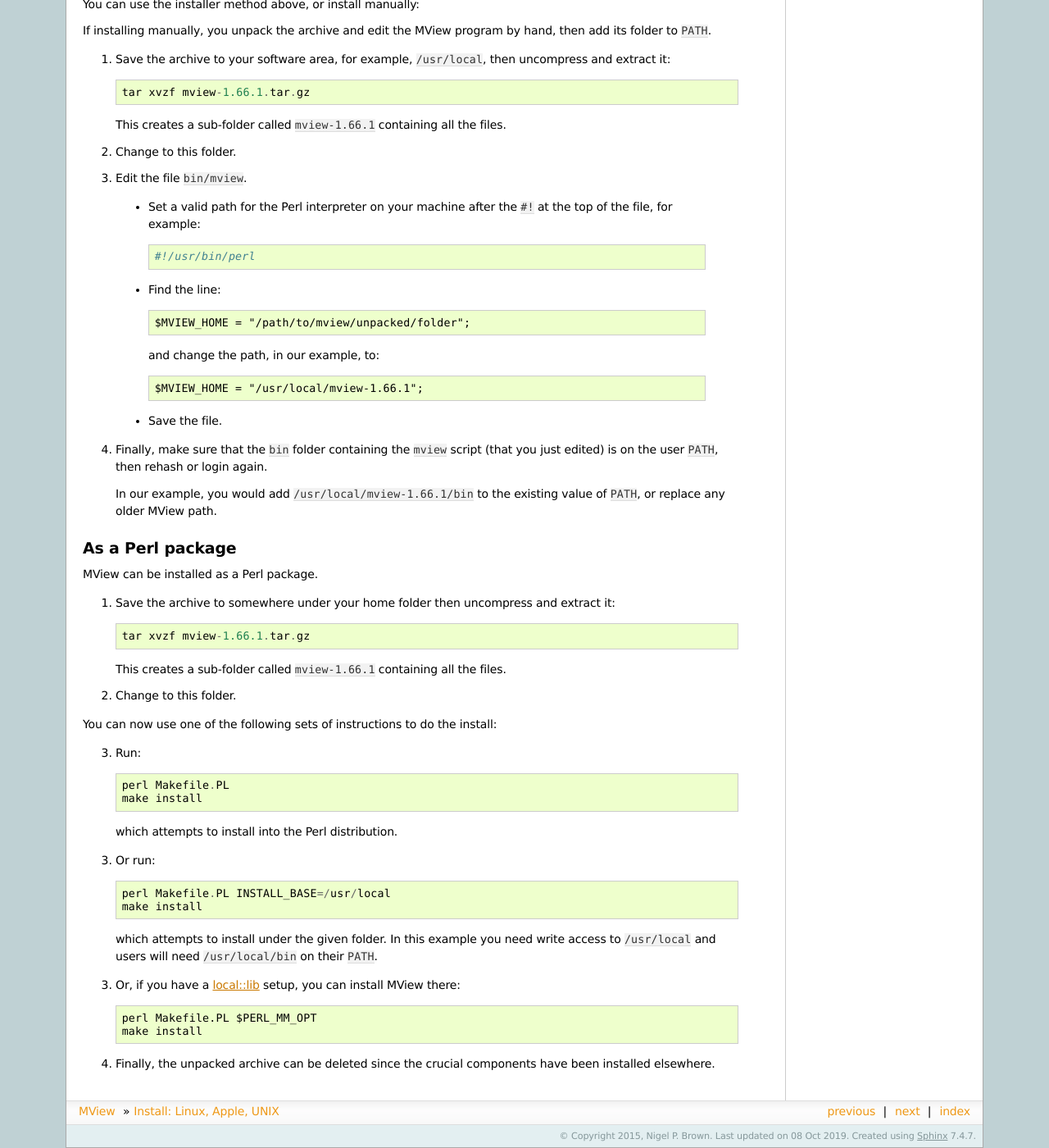
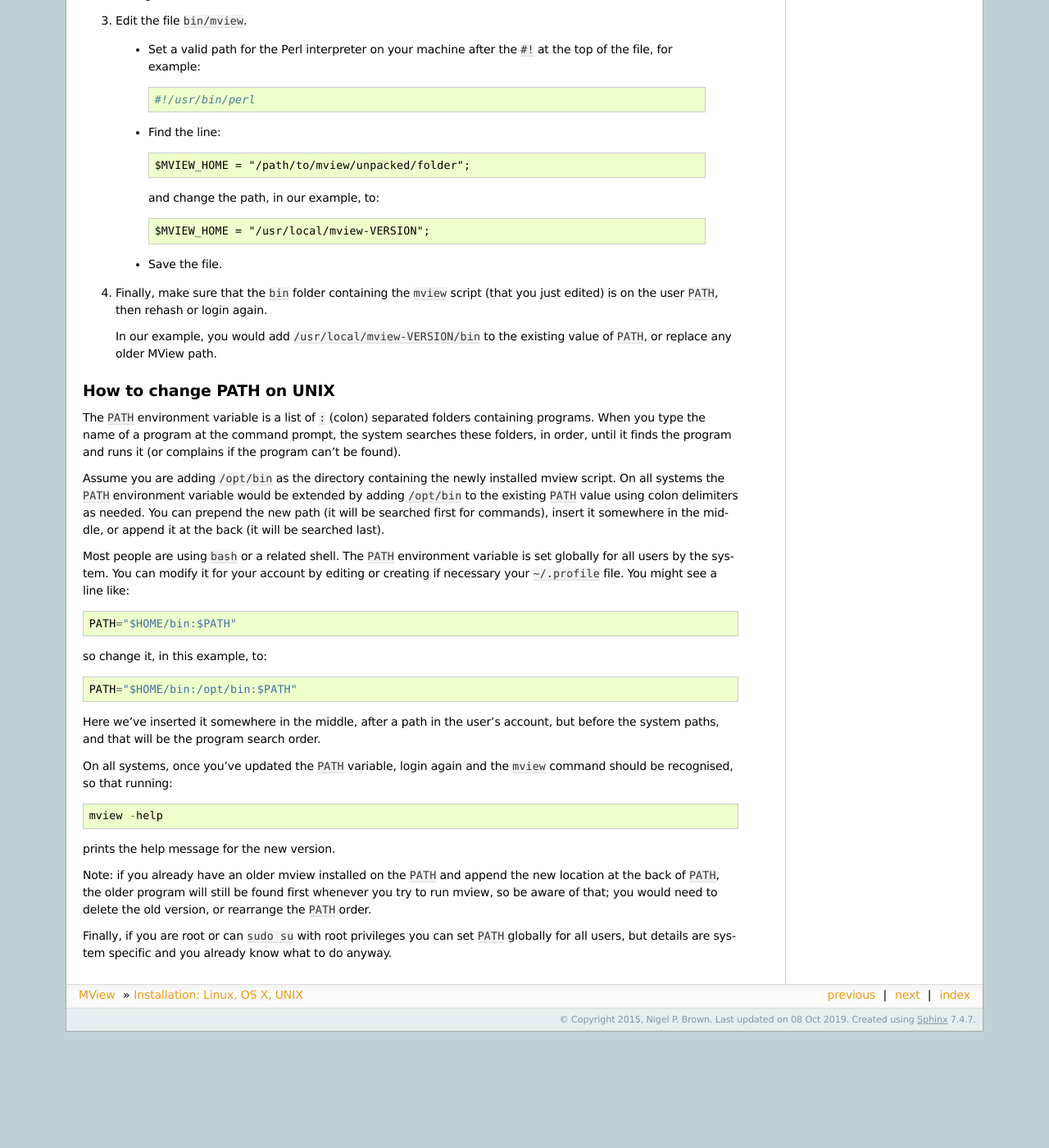
Before and after one commit to desmid/mview, a Sphinx documentation site: the page built from doc/Sphinx/source/install/unix.rst, in a window 1280 px wide and 1400 px high, scrolled down 729 px. Shown: the whole window at 82% size. Built offline with Sphinx 7.4.7, drawn with Linux system fonts in a browser that asks for light colours; after the commit the page ends 1987 px from its top, so only the background shows below that; some of the changed text lies outside the part shown.

Commit message:
manual: rewrite/extend installation sections

```diff
--- a/doc/Sphinx/source/install/unix.rst
+++ b/doc/Sphinx/source/install/unix.rst
@@ -1,23 +1,15 @@
-Install: Linux, Apple, UNIX
-===========================
+Installation: Linux, OS X, UNIX
+===============================
 
-There are different approaches depending on whether you are installing for
-your own use or as a site administrator for multiple users.
-
-Personal use
-^^^^^^^^^^^^
-
-Using this method, you unpack the archive into a destination directory, then
-run an installer that puts a small driver program into a folder on your
-``PATH`` so you can run it easily. The driver knows the location of the
-unpacked MView folder and starts the real MView program.
+Installer script
+^^^^^^^^^^^^^^^^
 
 1. Save the archive to somewhere under your home folder then uncompress
    and extract it::
 
-        tar xvzf mview-1.66.1.tar.gz
+        tar xvzf mview-VERSION.tar.gz
 
-   This creates a sub-folder called ``mview-1.66.1`` containing all the files.
+   This creates a sub-folder ``mview-VERSION`` containing all the files.
 
 2. Change to this folder.
 
@@ -37,20 +29,15 @@
    chooses ``~/bin`` and you will have to add that to your ``PATH``, then
    rehash or login again.
 
-Site administrator for multiple users
-^^^^^^^^^^^^^^^^^^^^^^^^^^^^^^^^^^^^^
-
-You can use the installer method above, or install manually:
-
-If installing manually, you unpack the archive and edit the MView program by
-hand, then add its folder to ``PATH``.
+Manual install
+^^^^^^^^^^^^^^
 
 1. Save the archive to your software area, for example, ``/usr/local``, then
    uncompress and extract it::
 
-        tar xvzf mview-1.66.1.tar.gz
+        tar xvzf mview-VERSION.tar.gz
 
-   This creates a sub-folder called ``mview-1.66.1`` containing all the files.
+   This creates a sub-folder ``mview-VERSION`` containing all the files.
 
 2. Change to this folder.
 
@@ -67,54 +54,58 @@
 
     and change the path, in our example, to::
 
-        $MVIEW_HOME = "/usr/local/mview-1.66.1";
+        $MVIEW_HOME = "/usr/local/mview-VERSION";
 
   * Save the file.
 
 4. Finally, make sure that the ``bin`` folder containing the ``mview`` script
    (that you just edited) is on the user ``PATH``, then rehash or login again.
 
-   In our example, you would add ``/usr/local/mview-1.66.1/bin`` to the
+   In our example, you would add ``/usr/local/mview-VERSION/bin`` to the
    existing value of ``PATH``, or replace any older MView path.
 
+How to change PATH on UNIX
+^^^^^^^^^^^^^^^^^^^^^^^^^^
 
-As a Perl package
-^^^^^^^^^^^^^^^^^
+The ``PATH`` environment variable is a list of ``:`` (colon) separated folders
+containing programs. When you type the name of a program at the command
+prompt, the system searches these folders, in order, until it finds the
+program and runs it (or complains if the program can't be found).
 
-MView can be installed as a Perl package.
+Assume you are adding ``/opt/bin`` as the directory containing the newly
+installed mview script. On all systems the ``PATH`` environment variable would
+be extended by adding ``/opt/bin`` to the existing ``PATH`` value using colon
+delimiters as needed. You can prepend the new path (it will be searched first
+for commands), insert it somewhere in the middle, or append it at the back (it
+will be searched last).
 
-1. Save the archive to somewhere under your home folder then uncompress
-   and extract it::
+Most people are using ``bash`` or a related shell. The ``PATH`` environment
+variable is set globally for all users by the system. You can modify it for
+your account by editing or creating if necessary your ``~/.profile`` file. You
+might see a line like::
 
-        tar xvzf mview-1.66.1.tar.gz
+      PATH="$HOME/bin:$PATH"
 
-   This creates a sub-folder called ``mview-1.66.1`` containing all the files.
+so change it, in this example, to::
 
-2. Change to this folder.
+      PATH="$HOME/bin:/opt/bin:$PATH"
 
-You can now use one of the following sets of instructions to do the install:
+Here we've inserted it somewhere in the middle, after a path in the user's
+account, but before the system paths, and that will be the program search
+order.
 
-3. Run::
+On all systems, once you've updated the ``PATH`` variable, login again and the
+``mview`` command should be recognised, so that running::
 
-        perl Makefile.PL
-        make install
+  mview -help
 
-   which attempts to install into the Perl distribution.
+prints the help message for the new version.
 
-3. Or run::
+Note: if you already have an older mview installed on the ``PATH`` and append
+the new location at the back of ``PATH``, the older program will still be
+found first whenever you try to run mview, so be aware of that; you would need
+to delete the old version, or rearrange the ``PATH`` order.
 
-        perl Makefile.PL INSTALL_BASE=/usr/local
-        make install
-
-   which attempts to install under the given folder. In this example you need
-   write access to ``/usr/local`` and users will need ``/usr/local/bin`` on
-   their ``PATH``.
-
-3. Or, if you have a `local::lib <https://metacpan.org/pod/local::lib>`_
-   setup, you can install MView there::
-
-        perl Makefile.PL $PERL_MM_OPT
-        make install
-
-4. Finally, the unpacked archive can be deleted since the crucial components
-   have been installed elsewhere.
+Finally, if you are root or can ``sudo su`` with root privileges you can set
+``PATH`` globally for all users, but details are system specific and you
+already know what to do anyway.
```
Also changed, not shown: README.md (+98 -77 lines), doc/Sphinx/source/index.rst (+60 -2 lines), doc/Sphinx/source/install/module.rst (added, +45 -0 lines), doc/Sphinx/source/install/windows.rst (+64 -30 lines), 8 other files.
